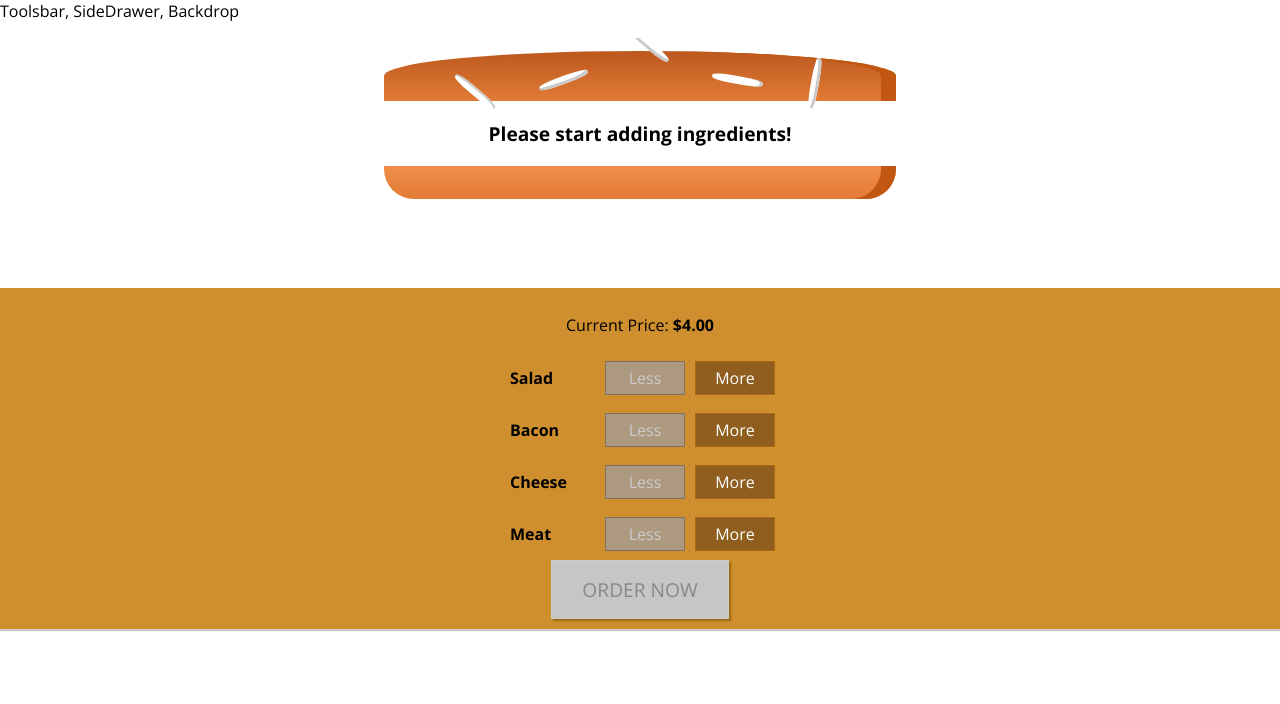
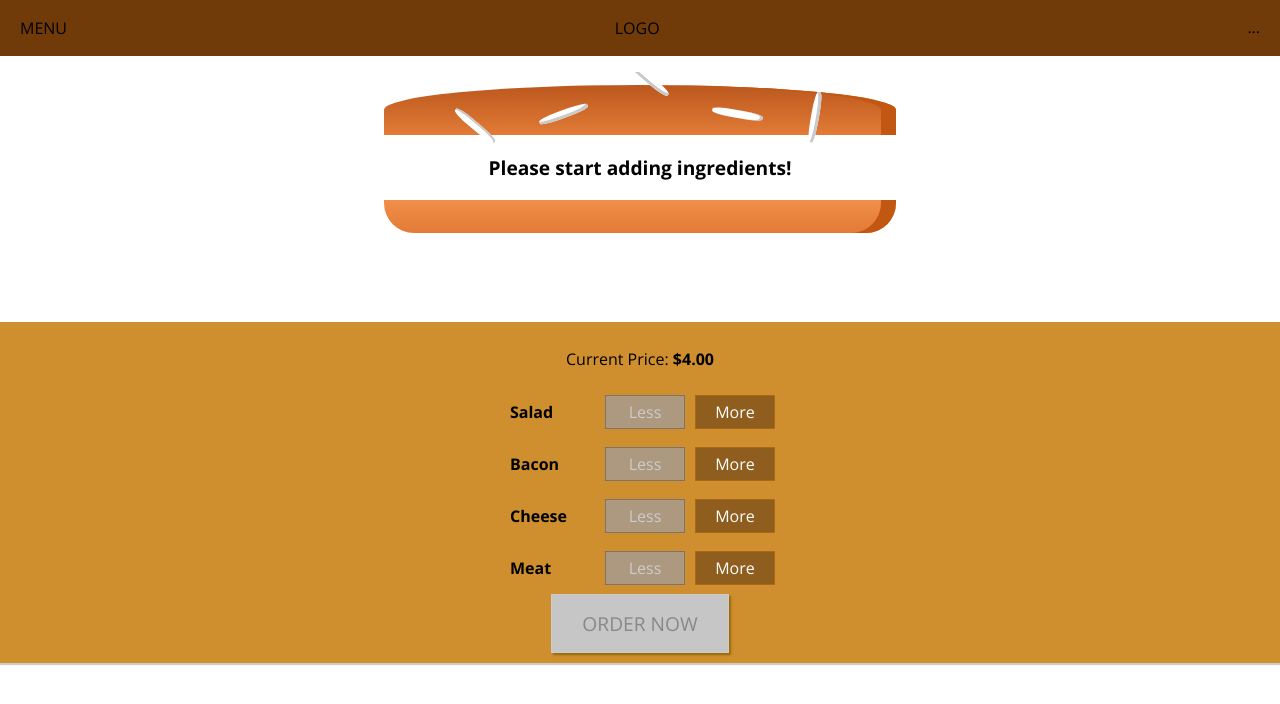
Before and after one commit to aronphong/React-burgerBuilder, a React (Create React App) app: page / in a window 1280 px wide. Shown: the top 704 px of the page. Built offline with nearby package versions, Linux system fonts and the light colour scheme.

Commit message:
Add Toolbar Component

```diff
--- a/src/components/Layout/Layout.js
+++ b/src/components/Layout/Layout.js
@@ -1,9 +1,10 @@
 import React from 'react';
 import styles from './Layout.module.css';
+import Toolbar from '../Navigation/Toolbar/Toolbar';
 
 const layout = (props) => (
     <React.Fragment>
-        <div>Toolsbar, SideDrawer, Backdrop</div>
+        <Toolbar />
         <main className={styles.Content}>
             {props.children}
         </main>
--- a/src/components/Layout/Layout.module.css
+++ b/src/components/Layout/Layout.module.css
@@ -1,3 +1,3 @@
 .Content {
-    margin-top: 16px;
+    margin-top: 72px;
 }
--- /dev/null
+++ b/src/components/Navigation/Toolbar/Toolbar.js
@@ -0,0 +1,16 @@
+import React from 'react'
+import styles from './Toolbar.module.css';
+
+const toolbar = (props) => (
+    <header className={styles.Toolbar}>
+        <div>MENU</div>
+        <div>LOGO</div>
+        <nav>
+            <ul>
+                ...
+            </ul>
+        </nav>
+    </header>
+);
+
+export default toolbar;
--- /dev/null
+++ b/src/components/Navigation/Toolbar/Toolbar.module.css
@@ -0,0 +1,19 @@
+.Toolbar {
+    height: 56px;
+    width: 100%;
+    position: fixed;
+    top: 0;
+    left: 0;
+    background-color: #703B09;
+    display: flex;
+    justify-content: space-between;
+    align-items: center;
+    padding: 0 20px;
+    box-sizing: border-box;
+    z-index: 90;
+}
+
+.Toolbar nav {
+    height: 100%;
+
+}
```
